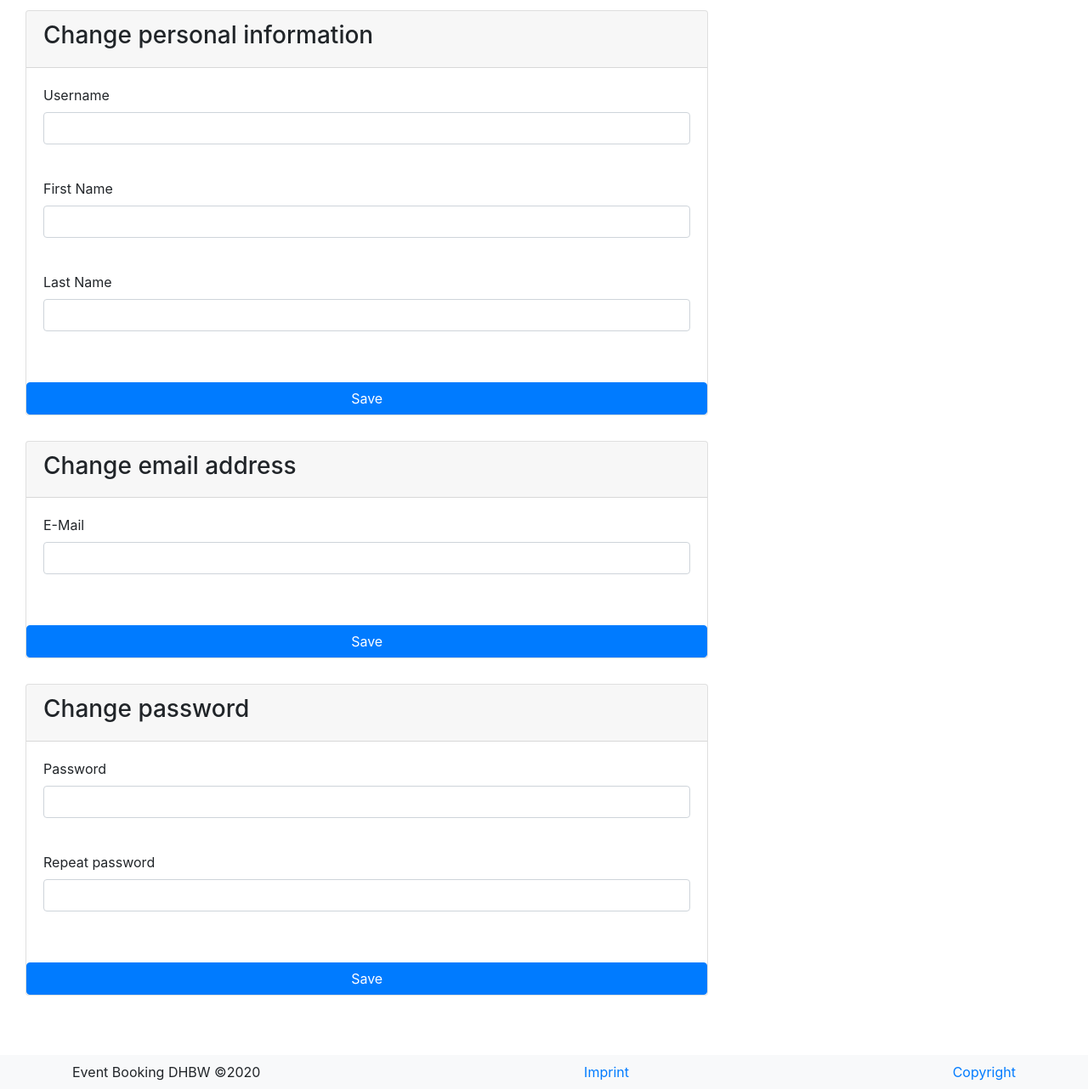
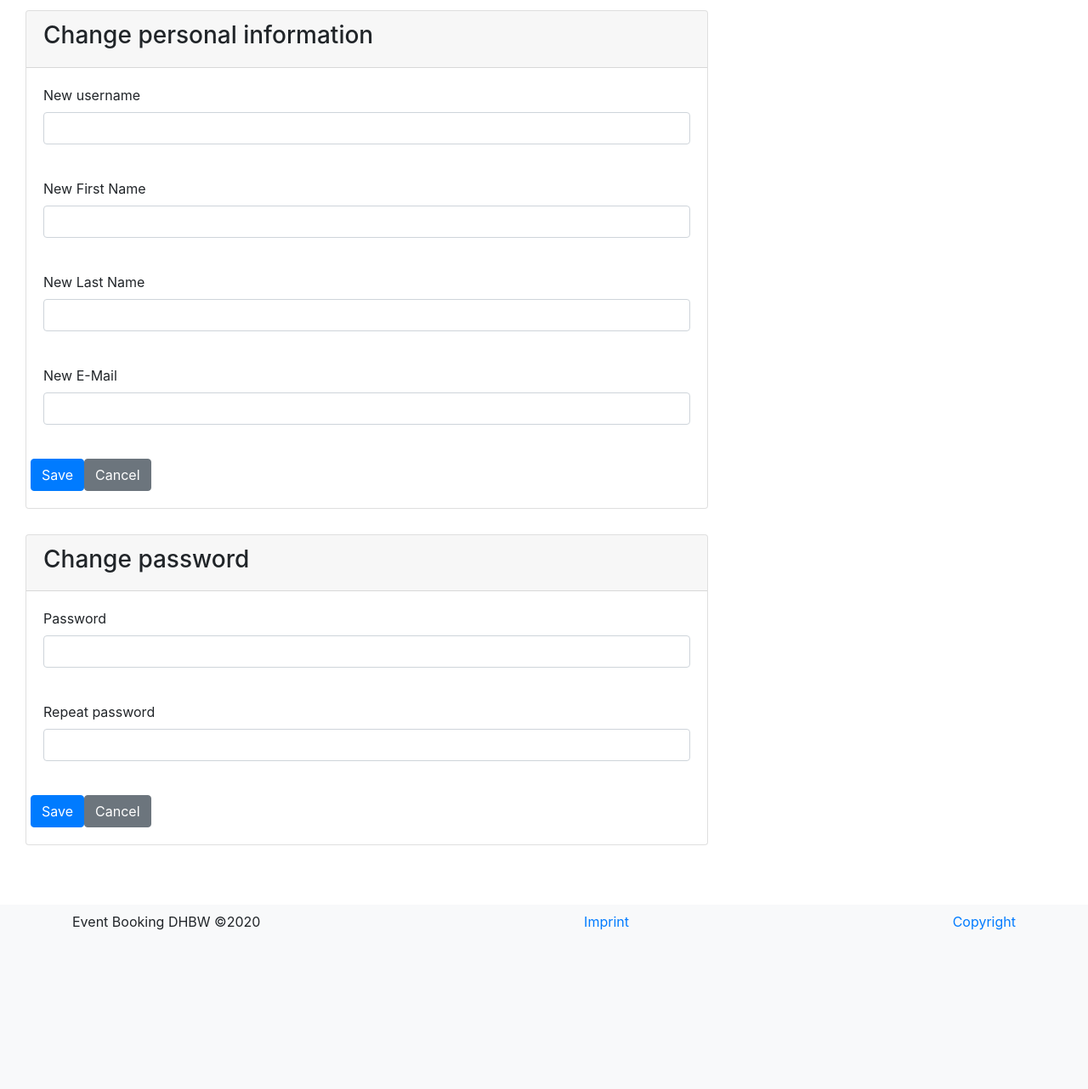
Before and after one commit to Haiyn/dhbw-event-booking, a PHP site: page /event-overview/views/edit-profile/edit-profile.phtml in a window 1280 px wide. Shown: the part 58-1340 px from the top of the page at 85% size. After the commit the page ends 1153 px from the top, so only its background shows below. Run offline with PHP 8.4, Linux system fonts and the light colour scheme; some libraries are stand-ins or nearby versions.

Commit message:
edit user data and update database

```diff
--- a/src/views/edit-profile/edit-profile.phtml
+++ b/src/views/edit-profile/edit-profile.phtml
@@ -9,13 +9,13 @@
 
         <?php if (isset($isError) && $isError): ?>
             <div class="alert alert-danger" role="alert">
-                <p class="text-danger"><?=$_SESSION["PROFILE_UPDATE_ERROR"]?></p>
+                <p class="text-danger"><?= $_SESSION["EDIT_PROFILE_ERROR"] ?></p>
             </div>
         <?php endif ?>
 
-        <?php if(isset($isSuccess) && $isSuccess): ?>
+        <?php if (isset($isSuccess) && $isSuccess): ?>
             <div class="alert alert-success" role="alert">
-                <p class="text-success"><?=$_SESSION["PROFILE_UPDATE_SUCCESS"]?></p>
+                <p class="text-success"><?= $_SESSION["EDIT_PROFILE_SUCCESS"] ?></p>
             </div>
         <?php endif ?>
 
@@ -26,34 +26,32 @@
                 </div>
                 <div class="card-body">
                     <div class="form-group">
-                    <label for="username">Username</label>
+                        <label for="username">New username</label>
                         <input type="text" name="username" maxlength="32" class="form-control"><br/>
                     </div>
                     <div class="form-group">
-                    <label for="first_name">First Name</label>
+                        <label for="first_name">New First Name</label>
                         <input type="text" name="first_name" maxlength="32" class="form-control"><br/>
                     </div>
                     <div class="form-group">
-                    <label for="last_name">Last Name</label>
+                        <label for="last_name">New Last Name</label>
                         <input type="text" name="last_name" maxlength="32" class="form-control"><br/>
                     </div>
+                    <div class="form-group">
+                        <label for="email">New E-Mail</label>
+                        <input type="email" name="email" maxlength="32" class="form-control"><br/>
                     </div>
-            <button type="submit" class="btn btn-primary" name="updatePersonal">Save</button>
+                    <div class="row">
+                        <button type="submit" class="btn btn-primary" name="update">Save</button>
+                        <a href="/profile" class="btn btn-secondary">Cancel</a>
+                    </div>
+                </div>
+
             </div>
         </form>
-        <div class="card" style="margin-bottom: 30px">
-            <div class="card-header">
-                <h3>Change email address</h3>
-            </div>
-            <div class="card-body">
-                <div class="form-group">
-                    <label for="email">E-Mail</label>
-                    <input type="email" name="email" maxlength="32" class="form-control"><br/>
-                </div>
-            </div>
-            <button type="submit" class="btn btn-primary" name="updateEmail">Save</button>
-        </div>
 
+
+        <form method="post">
             <div class="card" style="margin-bottom: 30px">
                 <div class="card-header">
                     <h3>Change password</h3>
@@ -67,10 +65,13 @@
                         <label for="password_repeat">Repeat password</label>
                         <input type="password" name="password_repeat" maxlength="32" class="form-control"><br/>
                     </div>
+                    <div class="row">
+                        <button type="submit" class="btn btn-primary" name="update">Save</button>
+                        <a href="/profile" class="btn btn-secondary">Cancel</a>
                     </div>
-            <button type="submit" class="btn btn-primary" name="updatePassword">Save</button>
                 </div>
-
+            </div>
+        </form>
 
 
     </div>
```
Also changed, not shown: src/components/validators/UserValidation.php (+10 -8 lines), src/controllers/EditProfileController.php (+54 -86 lines), src/models/User.php (+36 -8 lines). Lines whose indentation alone changed are shown as unchanged.
